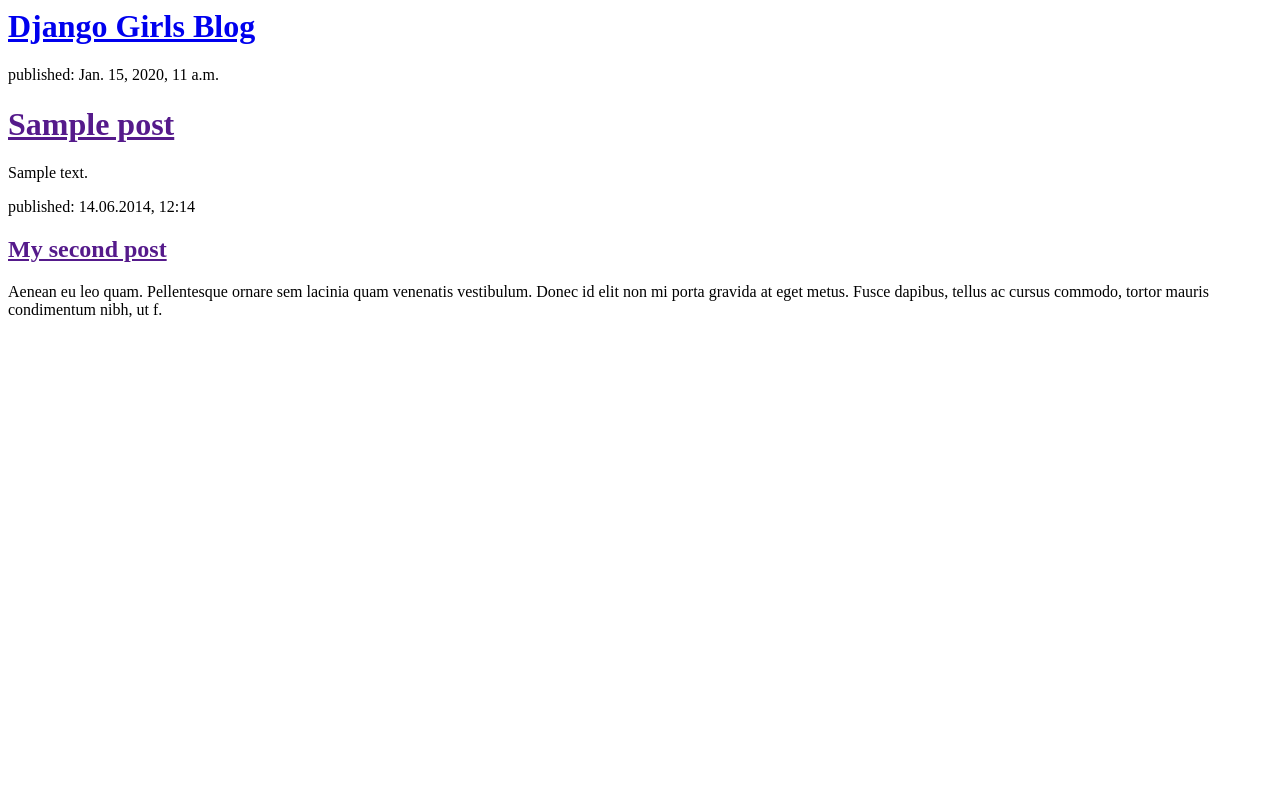
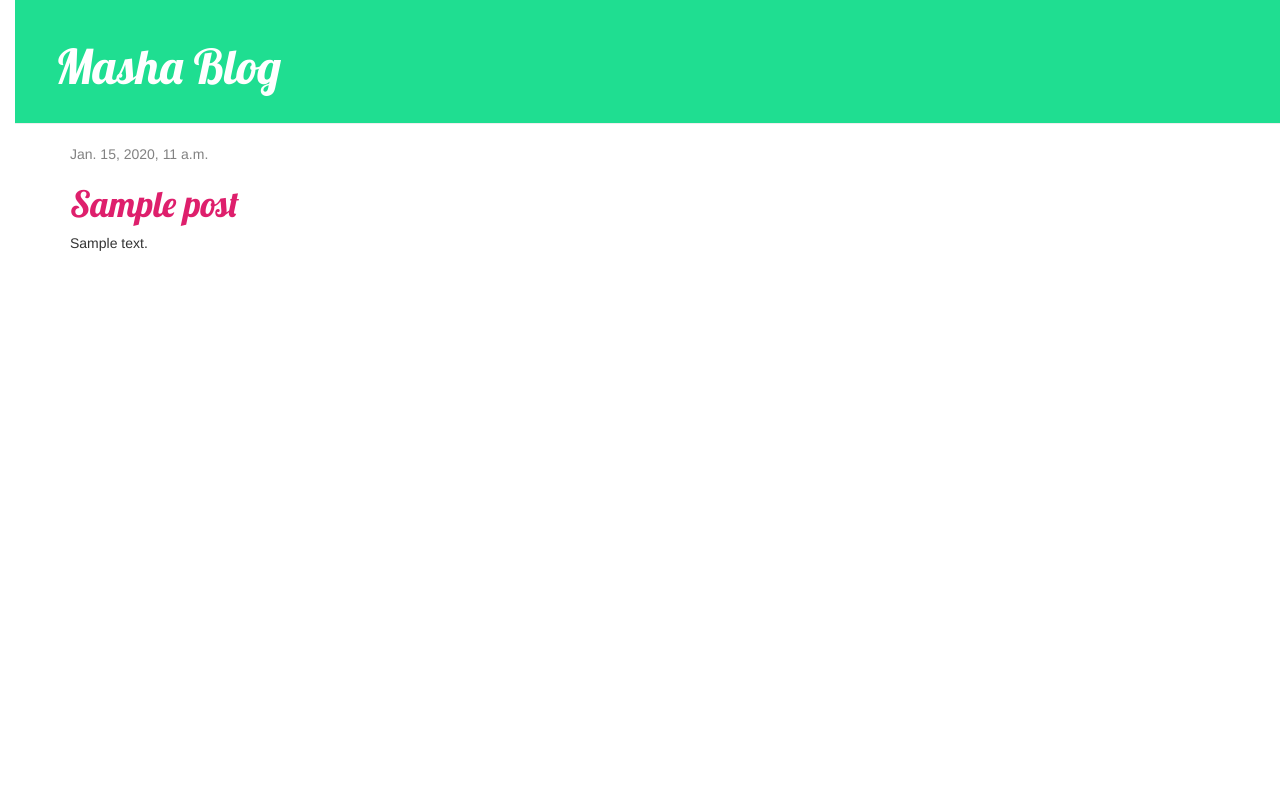
Before and after one commit to Shulaeva/my-first-blog, a Django app: page / in a window 1280 px wide. Run offline with Django 3.2, Linux system fonts and the light colour scheme; tables that the repository leaves empty hold one stand-in row (values such as "Sample post"); some libraries are stand-ins or nearby versions.

Commit message:
Added view and template for detailed blog post as well as CSS for the site.

```diff
--- /dev/null
+++ b/blog/static/css/blog.css
@@ -0,0 +1,53 @@
+h1 a {
+    color: #DE1F6C;
+    font-family: 'Lobster'
+}
+body {
+    padding-left: 15px;
+}
+.page-header {
+    background-color: #1FDE91;
+    margin-top: 0;
+    padding: 20px 20px 20px 40px;
+}
+
+.page-header h1, .page-header h1 a, .page-header h1 a:visited, .page-header h1 a:active {
+    color: #ffffff;
+    font-size: 36pt;
+    text-decoration: none;
+}
+
+.content {
+    margin-left: 40px;
+}
+
+h1, h2, h3, h4 {
+    font-family: 'Lobster', cursive;
+}
+
+.date {
+    color: #828282;
+}
+
+.save {
+    float: right;
+}
+
+.post-form textarea, .post-form input {
+    width: 100%;
+}
+
+.top-menu, .top-menu:hover, .top-menu:visited {
+    color: #ffffff;
+    float: right;
+    font-size: 26pt;
+    margin-right: 20px;
+}
+
+.post {
+    margin-bottom: 50px;
+}
+
+.post h1 a, .post h1 a:visited {
+    color: #DE1F6C;
+}
--- /dev/null
+++ b/blog/templates/blog/base.html
@@ -0,0 +1,23 @@
+{% load static %}
+<html>
+    <head>
+        <title>Masha blog</title>
+        <link rel="stylesheet" href="//maxcdn.bootstrapcdn.com/bootstrap/3.2.0/css/bootstrap.min.css">
+        <link rel="stylesheet" href="//maxcdn.bootstrapcdn.com/bootstrap/3.2.0/css/bootstrap-theme.min.css">
+        <link href="https://fonts.googleapis.com/css?family=Lobster&subset=latin,cyrillic" rel="stylesheet" type="text/css">
+        <link rel="stylesheet" href="{% static 'css/blog.css' %}">
+    </head>
+    <body>
+        <div class="page-header">
+            <h1><a href="/">Masha Blog</a></h1>
+        </div>
+        <div class="content container">
+            <div class="row">
+                <div class="col-md-8">
+                {% block content %}
+                {% endblock %}
+                </div>
+         </div>
+     </div>
+    </body>
+</html>
--- a/blog/templates/blog/post_list.html
+++ b/blog/templates/blog/post_list.html
@@ -1,24 +1,13 @@
+{% extends 'blog/base.html' %}
 
-</html>
-<html>
-    <head>
-        <title>Django Girls blog</title>
-    </head>
-    <body>
-        <div>
-            <h1><a href="/">Django Girls Blog</a></h1>
+{% block content %}
+    {% for post in posts %}
+        <div class="post">
+            <div class="date">
+                {{ post.published_date }}
+            </div>
+            <h1><a href="{% url 'post_detail' pk=post.pk %}">{{ post.title }}</a></h1>
+            <p>{{ post.text|linebreaksbr }}</p>
         </div>
-        {% for post in posts %}
-        <div>
-           <p>published: {{ post.published_date }}</p>
-        <h1><a href="">{{ post.title }}</a></h1>
-        <p>{{ post.text|linebreaksbr }}</p>
-        </div>
-{% endfor %}
-        <div>
-            <p>published: 14.06.2014, 12:14</p>
-            <h2><a href="">My second post</a></h2>
-            <p>Aenean eu leo quam. Pellentesque ornare sem lacinia quam venenatis vestibulum. Donec id elit non mi porta gravida at eget metus. Fusce dapibus, tellus ac cursus commodo, tortor mauris condimentum nibh, ut f.</p>
-        </div>
-    </body>
-</html>
+    {% endfor %}
+{% endblock %}
--- a/blog/urls.py
+++ b/blog/urls.py
@@ -1,5 +1,7 @@
 from django.urls import path
 from . import views
+
 urlpatterns = [
     path('', views.post_list, name='post_list'),
+    path('post/<int:pk>/', views.post_detail, name='post_detail'),
 ]
--- a/blog/views.py
+++ b/blog/views.py
@@ -1,6 +1,7 @@
 from django.shortcuts import render
 from django.utils import timezone
 from .models import Post
+from django.shortcuts import render, get_object_or_404
 
 # Create your views here.
 
@@ -9,3 +10,8 @@
     posts = Post.objects.filter(
         published_date__lte=timezone.now()).order_by('published_date')
     return render(request, 'blog/post_list.html', {'posts': posts})
+
+
+def post_detail(request, pk):
+    post = get_object_or_404(Post, pk=pk)
+    return render(request, 'blog/post_detail.html', {'post': post})
--- a/mysite/urls.py
+++ b/mysite/urls.py
@@ -18,5 +18,5 @@
 
 urlpatterns = [
     path('admin/', admin.site.urls),
-    path('', include('blog.urls'))
+    path('', include('blog.urls')),
 ]
```
Also changed, not shown: blog/templates/blog/post_detail.html (added, +13 -0 lines).
